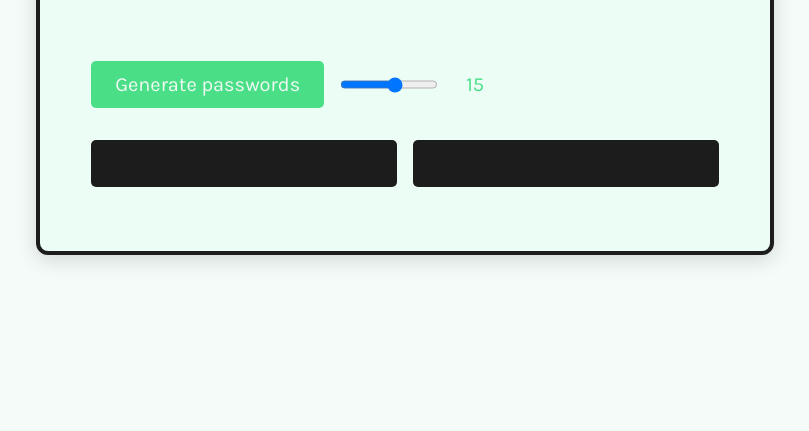
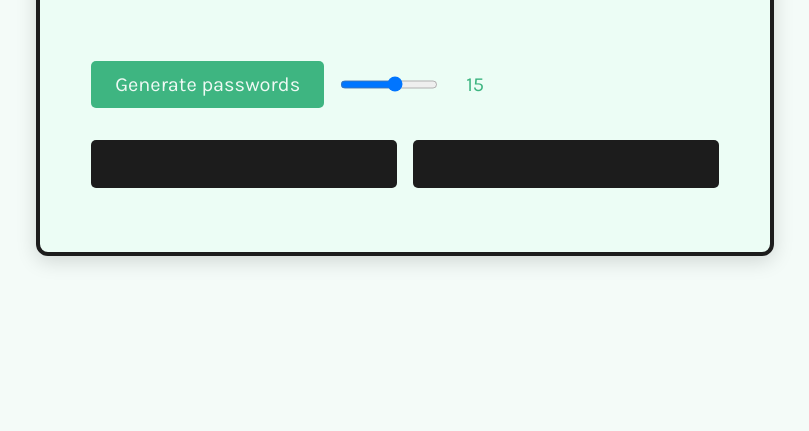
Before and after one commit to PeterEmil/password-generator, a website built with Vite: page index.html in a window 1280 px wide. Shown: the part 369-800 px from the top of the page, without its empty margins (235-1044 px from the left). Built offline with nearby package versions, Linux system fonts and the light colour scheme.

Commit message:
better contrast on green

```diff
--- a/index.css
+++ b/index.css
@@ -3,7 +3,7 @@
  * #1C1C1C - black
  * #1F2937 - antracite
  * #2F3E53 - grey
- * #4ADF86 - lightgreen
+ * #3EB581 - lightgreen
  * #FFFFFF - white
  *
  */
@@ -11,6 +11,7 @@
  :root {
     --black: #1C1C1C;
     --white: #EFF9F4;
+    --highlight: #3EB581;
     --borderRadius: 5px;
  }
 
@@ -19,7 +20,7 @@
     :root {
         --backgroundColor-1: var(--black);
         --backgroundColor-2: #1F2937;
-        --highlightColor: #4ADF86;
+        --highlightColor: var(--highlight);
         --textColor: var(--white);
         --borderColor: var(--white);
     }
@@ -29,7 +30,7 @@
     :root {
         --backgroundColor-2: #ECFDF5;
         --backgroundColor-1: #F4FBF8;
-        --highlightColor: #4ADF86;
+        --highlightColor: var(--highlight);
         --textColor: var(--black);
         --borderColor: var(--black);
     }
@@ -108,6 +109,7 @@ button:active {
 output {
     background-color: var(--black);
     color: var(--highlightColor);
+    min-height: 24px;
     width: 100%;
 }
 
```
